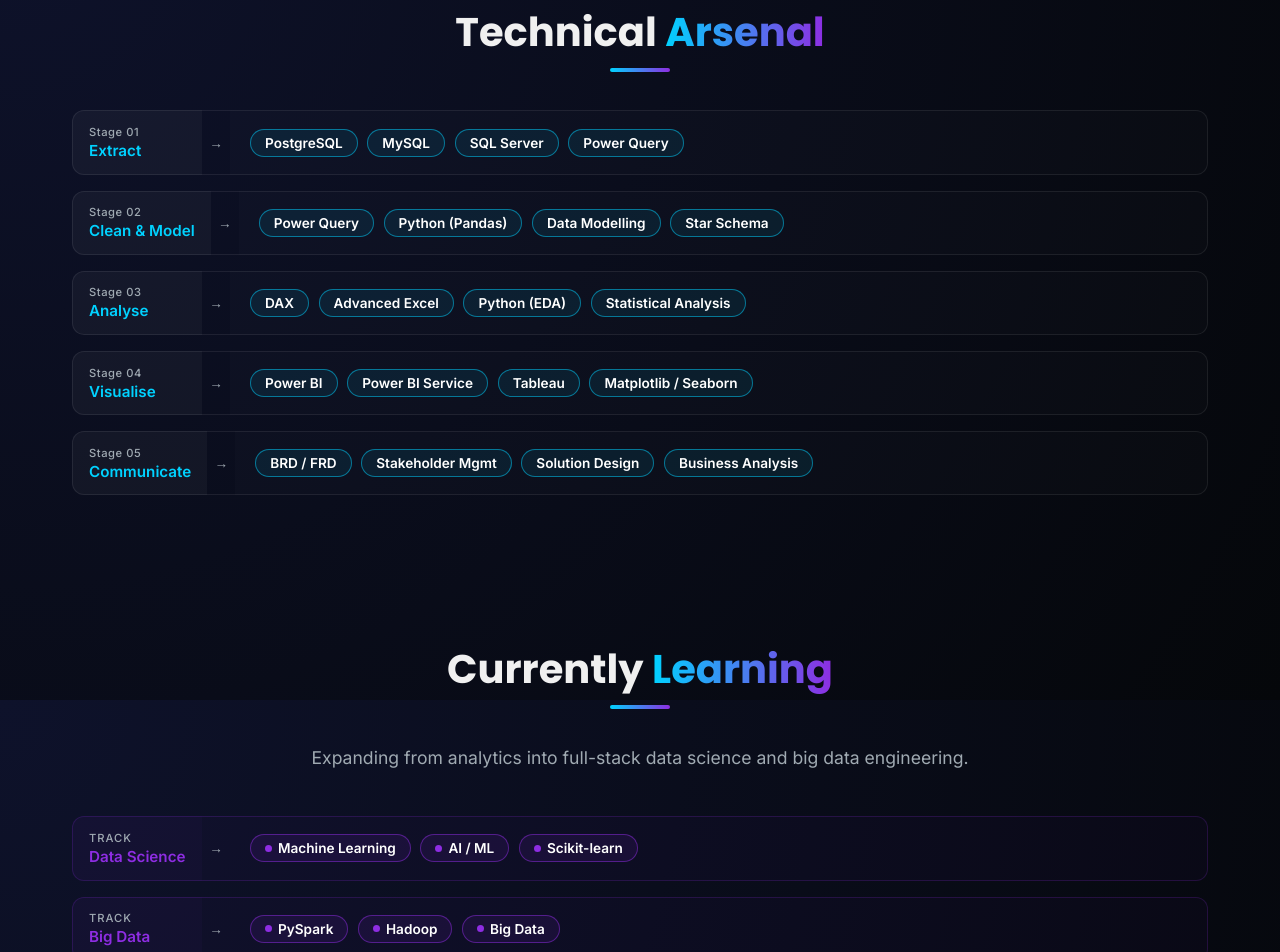
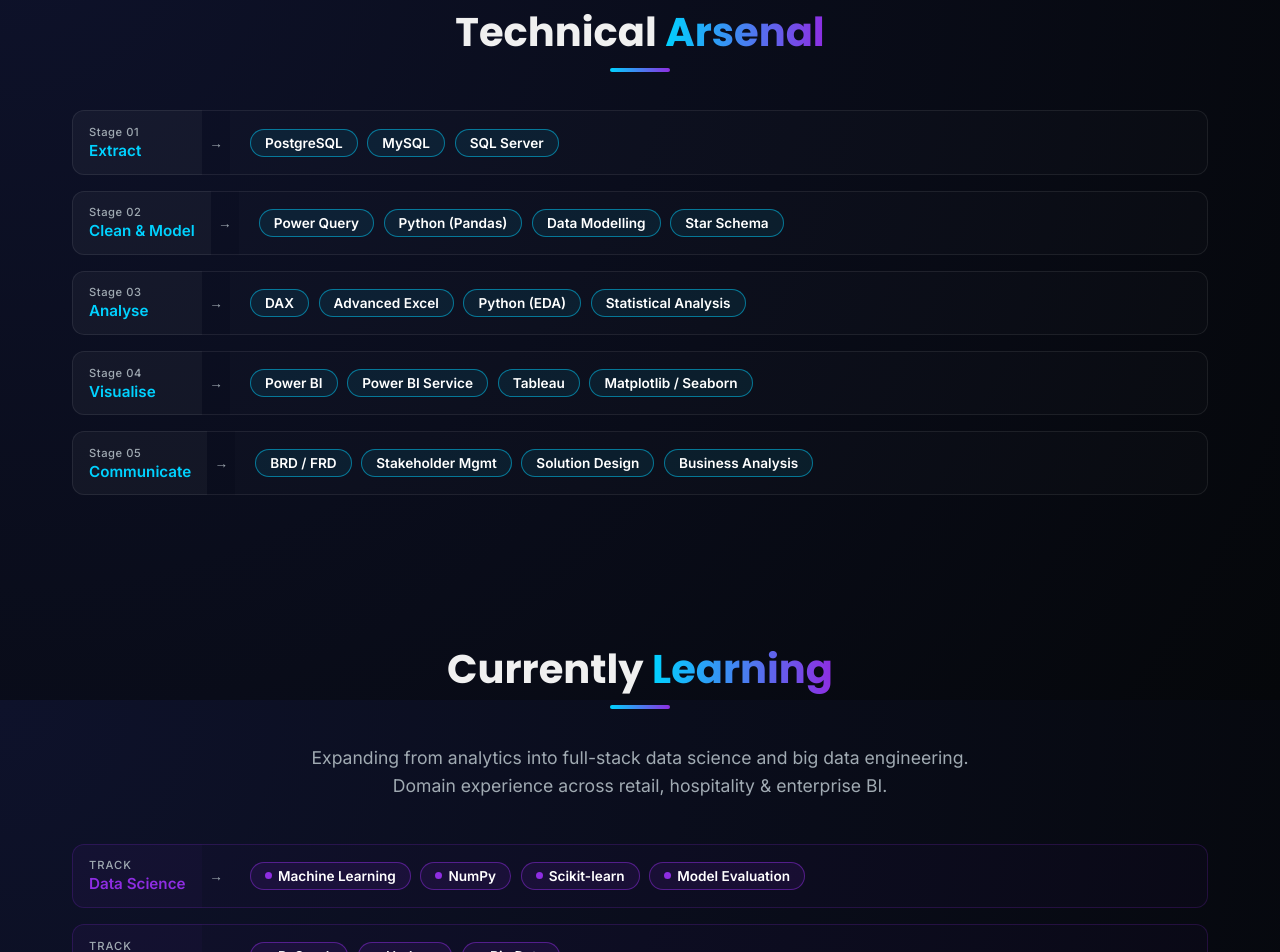
Before and after one commit to RakeshSahu09/portfolio-rakesh, a React (Vite) app: page / in a window 1280 px wide. Shown: the part 1700-2652 px from the top of the page. Built offline with nearby package versions, Linux system fonts and the light colour scheme.

Commit message:
fix(Skills): remove Power Query from Extract; fix(Learning): update DS pills, add domain subtitle

```diff
--- a/src/components/Learning.jsx
+++ b/src/components/Learning.jsx
@@ -2,7 +2,7 @@
 import { motion } from 'framer-motion';
 
 const tracks = [
-    { label: 'TRACK', name: 'Data Science', tools: ['Machine Learning', 'AI / ML', 'Scikit-learn'] },
+    { label: 'TRACK', name: 'Data Science', tools: ['Machine Learning', 'NumPy', 'Scikit-learn', 'Model Evaluation'] },
     { label: 'TRACK', name: 'Big Data',     tools: ['PySpark', 'Hadoop', 'Big Data'] },
 ];
 
@@ -15,9 +15,17 @@
             textAlign: 'center',
             color: 'var(--color-text-muted)',
             fontSize: '1.1rem',
+        }}>
+            Expanding from analytics into full-stack data science and big data engineering.
+        </p>
+        <p style={{
+            textAlign: 'center',
+            color: 'var(--color-text-muted)',
+            fontSize: '1.1rem',
+            marginTop: '0.4rem',
             marginBottom: '3rem',
         }}>
-            Expanding from analytics into full-stack data science and big data engineering.
+            Domain experience across retail, hospitality &amp; enterprise BI.
         </p>
 
         <div style={{ display: 'flex', flexDirection: 'column', gap: '1rem' }}>
--- a/src/components/Skills.jsx
+++ b/src/components/Skills.jsx
@@ -2,7 +2,7 @@
 import { motion } from 'framer-motion';
 
 const stages = [
-    { num: '01', name: 'Extract',       tools: ['PostgreSQL', 'MySQL', 'SQL Server', 'Power Query'] },
+    { num: '01', name: 'Extract',       tools: ['PostgreSQL', 'MySQL', 'SQL Server'] },
     { num: '02', name: 'Clean & Model', tools: ['Power Query', 'Python (Pandas)', 'Data Modelling', 'Star Schema'] },
     { num: '03', name: 'Analyse',       tools: ['DAX', 'Advanced Excel', 'Python (EDA)', 'Statistical Analysis'] },
     { num: '04', name: 'Visualise',     tools: ['Power BI', 'Power BI Service', 'Tableau', 'Matplotlib / Seaborn'] },
```
